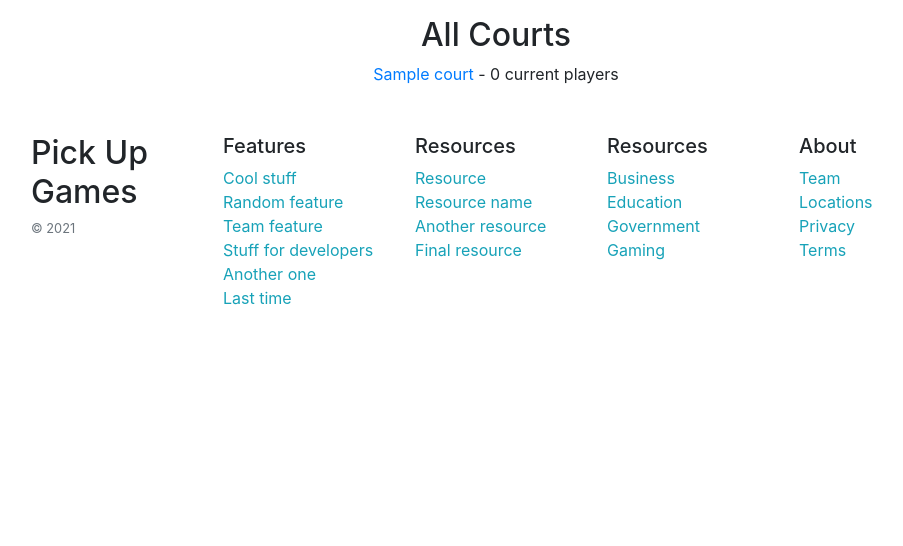
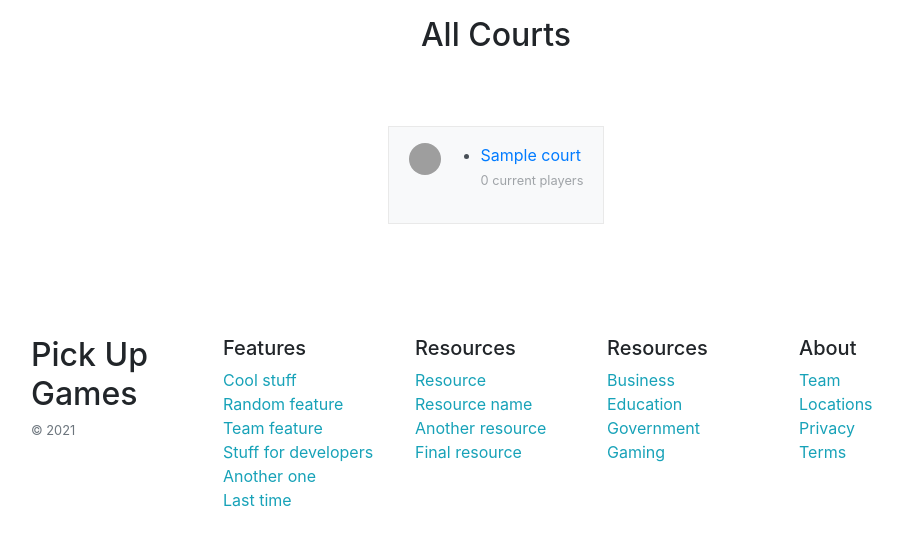
Before and after one commit to Pick-Up-Game-Team/pick-up-games, a Django app: page /courts/ in a window 1280 px wide. Shown: the part 69-615 px from the top of the page, without its empty margins (144-1047 px from the left). Run offline with Django 3.2, Linux system fonts and the light colour scheme; tables that the repository leaves empty hold one stand-in row (Sample ...); some libraries are stand-ins or nearby versions; grey boxes are pictures that could not be loaded.

Commit message:
court list enhancement

```diff
--- a/home/static/css/styles.css
+++ b/home/static/css/styles.css
@@ -341,3 +341,67 @@ a.list-group-item-dark:focus {
     border-bottom: 1px solid #e9e9e9;
 }
 .overflow-hidden { overflow: hidden; }
+
+
+.b-example-divider {
+  border border-dark
+  height: 3rem;
+  background-color: rgba(0, 0, 0, .1);
+  border: solid rgba(0, 0, 0, .15);
+  border-width: 1px 0;
+  box-shadow: inset 0 .5em 1.5em rgba(0, 0, 0, .1), inset 0 .125em .5em rgba(0, 0, 0, .15);
+}
+
+.bi {
+  vertical-align: -.125em;
+  fill: currentColor;
+}
+
+.opacity-50 { opacity: .5; }
+.opacity-75 { opacity: .75; }
+
+.list-group {
+  width: auto;
+  max-width: 460px;
+  margin: 4rem auto;
+}
+
+.form-check-input:checked + .form-checked-content {
+  opacity: .5;
+}
+
+.form-check-input-placeholder {
+  pointer-events: none;
+  border-style: dashed;
+}
+[contenteditable]:focus {
+  outline: 0;
+}
+
+.list-group-checkable {
+  display: grid;
+  gap: .5rem;
+  border: 0;
+}
+.list-group-checkable .list-group-item {
+  cursor: pointer;
+  border-radius: .5rem;
+}
+.list-group-item-check {
+  position: absolute;
+  clip: rect(0, 0, 0, 0);
+  pointer-events: none;
+}
+.list-group-item-check:hover + .list-group-item {
+  background-color: var(--bs-light);
+}
+.list-group-item-check:checked + .list-group-item {
+  color: #fff;
+  background-color: var(--bs-blue);
+}
+.list-group-item-check[disabled] + .list-group-item,
+.list-group-item-check:disabled + .list-group-item {
+  pointer-events: none;
+  filter: none;
+  opacity: .5;
+}
--- a/home/templates/home/court_list.html
+++ b/home/templates/home/court_list.html
@@ -1,6 +1,4 @@
-{% extends "home/base.html" %}
-
-{% block content %}
+{% extends "home/base.html" %} {% block content %}
 
 <div class="container d-flex flex-column align-items-center">
   <div class="d-flex justify-content-center pt-3">
@@ -12,12 +10,40 @@
   </div>
   {% if object_list|length == 0 %}
   <h4>No courts available</h4>
+
   {% endif %}
+  <div class="list-group">
     {% for obj in object_list %}
-            <span>
-                <a href="{% url 'court-detail' obj.pk %}">{{obj.name}}</a> - {{obj.profile_set|length}} current players
-            </span>
+    <div
+      class="list-group-item list-group-item-action d-flex gap-3 py-3 bg-light"
+      aria-current="true"
+    >
+      <img
+        src="https://img.icons8.com/external-justicon-lineal-color-justicon/64/000000/external-basketball-sport-justicon-lineal-color-justicon.png"
+        alt="twbs"
+        width="32"
+        height="32"
+        class="rounded-circle flex-shrink-0"
+      />
+      <div class="d-flex gap-2 w-100 justify-content-between">
+        <div class="">
+          <ul>
+            <li>
+              <a class="mb-0" href="{% url 'court-detail' obj.pk %}"
+                >{{obj.name}}</a
+              >
+            </li>
+            <small class="opacity-50 text-nowrap"
+              >{{obj.profile_set|length}} current players</small
+            >
+          </ul>
+
+          <!--small class="opacity-50 text-nowrap">now </small-->
+        </div>
+      </div>
+    </div>
     {% endfor %}
+  </div>
 </div>
 
 {% endblock content %}
```
Lines whose indentation alone changed are shown as unchanged.
